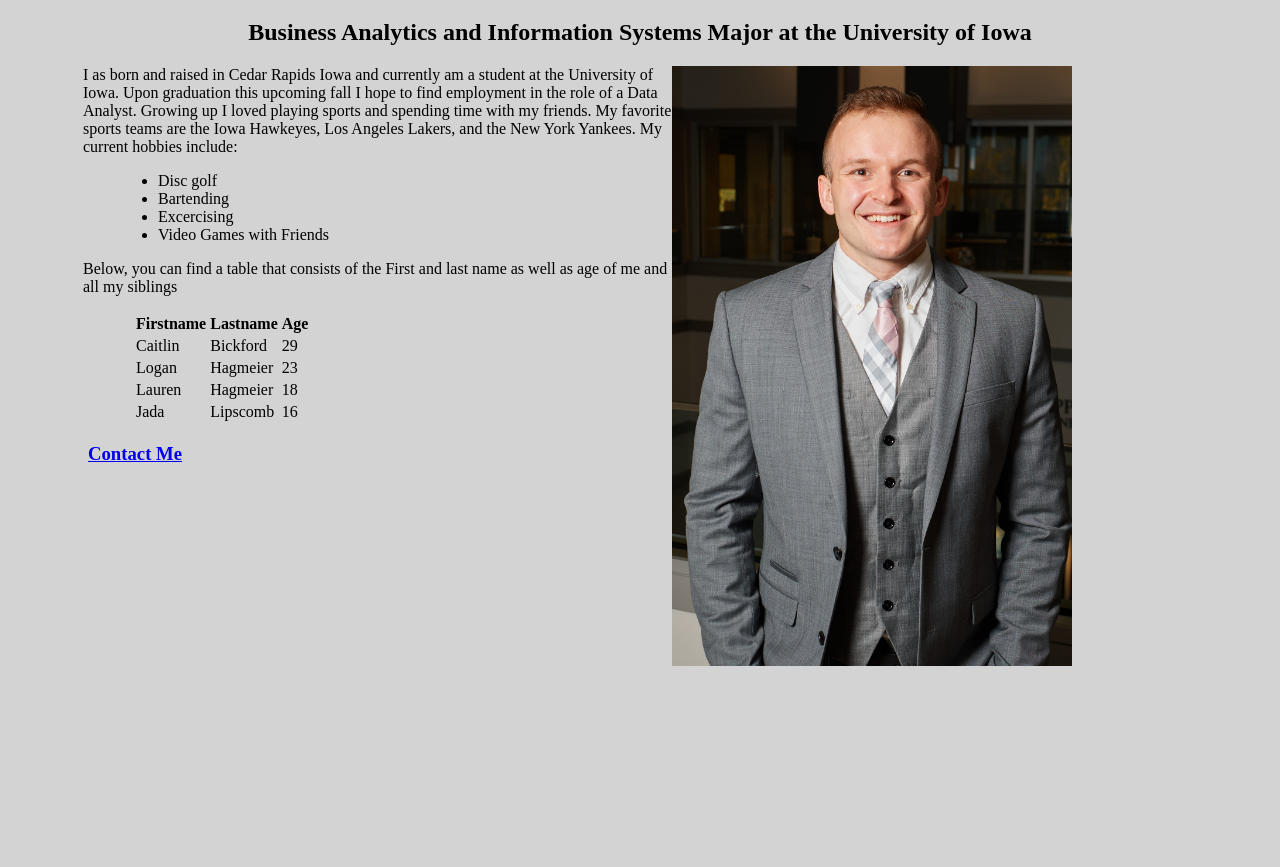
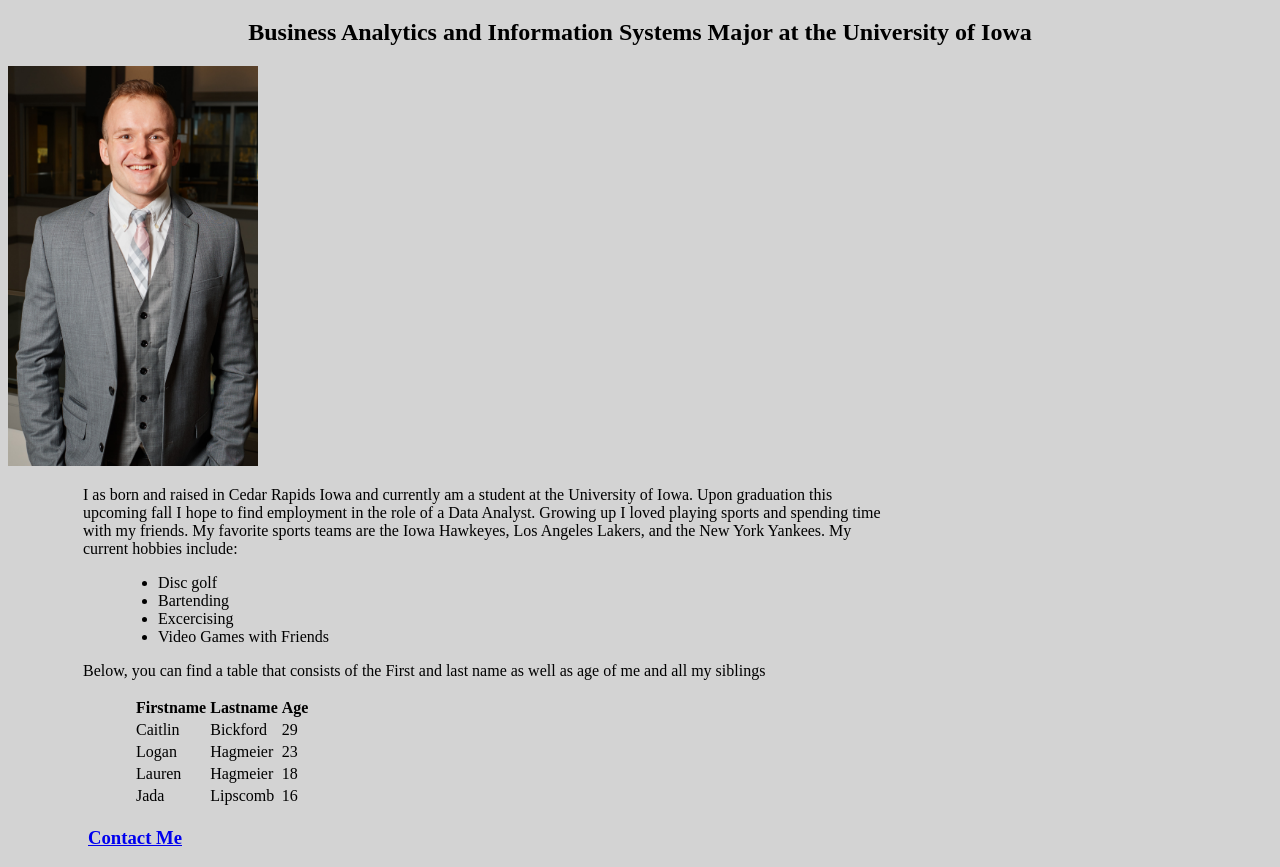
Before and after one commit to logan-hagmeier/hagmeier_hw8, a plain HTML site: page index.html in a window 1280 px wide. Shown: the part 61-928 px from the top of the page. Before the commit the page ends 800 px from the top, so only its background shows below. Drawn offline with Linux system fonts and the light colour scheme.

Commit message:
stylesheet fix

```diff
--- a/css/stylesheet.css
+++ b/css/stylesheet.css
@@ -15,10 +15,8 @@ h2
 
 img
 {
-    height: 600px;
-    width: 400px;
-    float: right;
-    padding-right: 200px ;
+    height: 400px;
+    width: 250px;
 
 }
 
```
